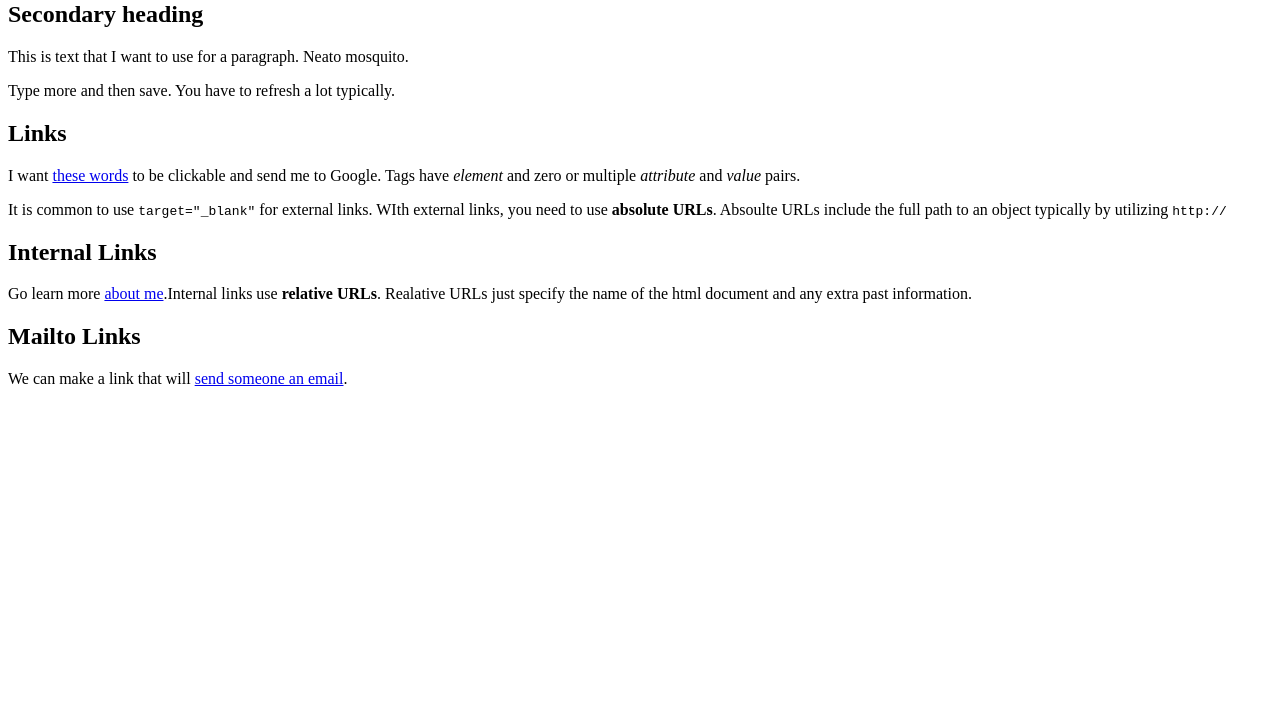
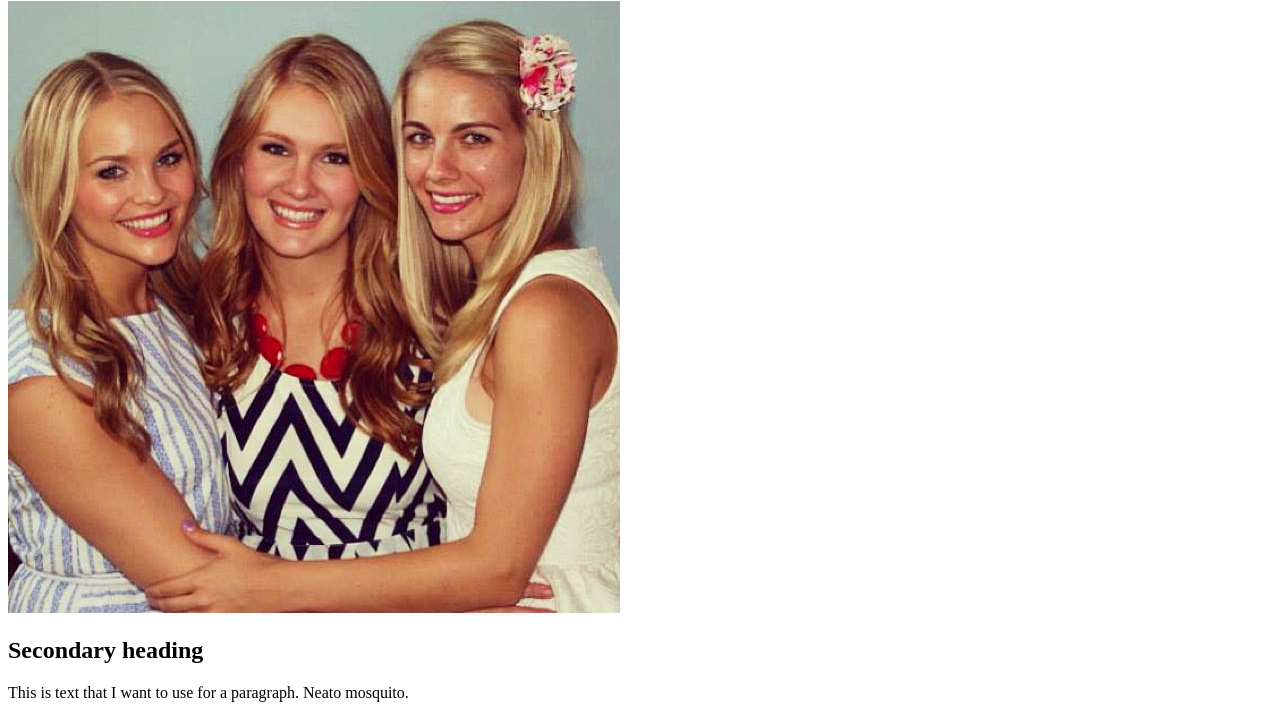
Before and after one commit to oliviakirchman/oliviakirchman.github.io, a plain HTML site: page index.html in a window 1280 px wide. Shown: the part 79-794 px from the top of the page. Drawn offline with Linux system fonts and the light colour scheme.

Commit message:
Learned about images

```diff
--- a/index.html
+++ b/index.html
@@ -6,13 +6,16 @@
     </head>
     <body>
         <h1>Olivia Kirchman</h1>
+
+        <img src="img/oliviakirchman.jpg" alt="Olivia" title="Olivia Kirchman"/>
+
         <h2> Secondary heading</h2>
         <p>This is text that I want to use for a paragraph. Neato mosquito.</p>
         <p>Type more and then save. You have to refresh a lot typically.</p>
 
         <h2>Links</h2>
         <p>I want <a href="http://google.com" target="_blank" title="Google">these words</a> to be clickable and send me to Google. Tags have <em>element</em> and zero or multiple <em>attribute</em> and <em>value</em> pairs.</p>
-        <p>It is common to use <code>target="_blank"</code> for external links. WIth external links, you need to use <strong>absolute URLs</strong>. Absoulte URLs include the full path to an object typically by utilizing <code>http://</code></p>
+        <p>It is common to use <code>target="_blank"</code> for external links. With external links, you need to use <strong>absolute URLs</strong>. Absoulte URLs include the full path to an object typically by utilizing <code>http://</code></p>
 
         <h2>Internal Links</h2>
         <p>Go learn more <a href="about.html">about me</a>.Internal links use <strong>relative URLs</strong>. Realative URLs just specify the name of the html document and any extra past information.</p>
```
Also changed, not shown: img/linkedin.jpg.jpg (added), img/olivia.jpg.jpg (added), img/oliviakirchman.jpg (added), 1 other file.
